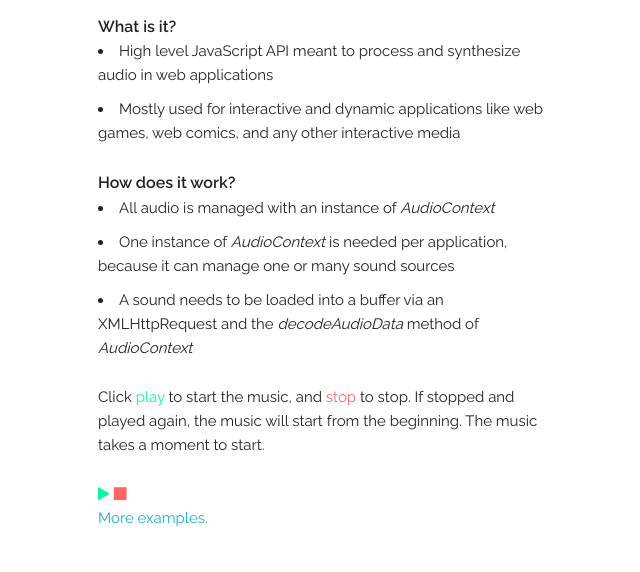
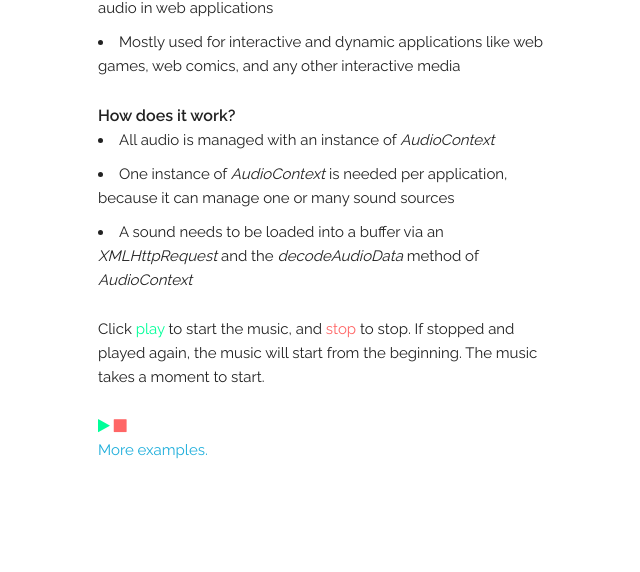
Before and after one commit to mskalandunas/audio-lightning-talk, a website: page public/index.html in a window 1280 px wide. Shown: the part 179-751 px from the top of the page, without its empty margins (317-957 px from the left). Drawn offline with Linux system fonts and the light colour scheme.

Commit message:
rm some padding

```diff
--- a/public/index.html
+++ b/public/index.html
@@ -17,7 +17,7 @@
 <body>
   <div class="container">
     <div class="row">
-      <div class="twelve columns" style="margin-top: 25%">
+      <div class="twelve columns" style="margin-top: 10%">
         <h1>Web Audio API</h1>
         <ul><span class="ul-header"><b>What is it?</b></span>
           <li>High level JavaScript API meant to process and synthesize audio in web applications</li>
@@ -27,7 +27,7 @@
         <ul><span class="ul-header"><b>How does it work?</b></span>
           <li>All audio is managed with an instance of <i>AudioContext</i></li>
           <li>One instance of <i>AudioContext</i> is needed per application, because it can manage one or many sound sources</li>
-          <li>A sound needs to be loaded into a buffer via an XMLHttpRequest and the <i>decodeAudioData</i> method of <i>AudioContext</i></li>
+          <li>A sound needs to be loaded into a buffer via an <i>XMLHttpRequest</i> and the <i>decodeAudioData</i> method of <i>AudioContext</i></li>
         </ul>
       </div>
     </div>
```
